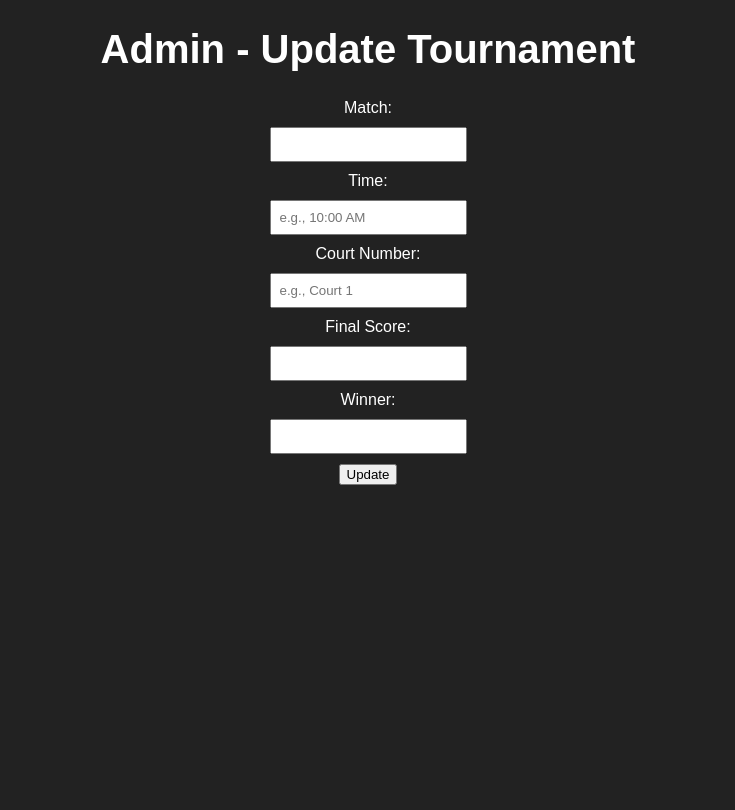
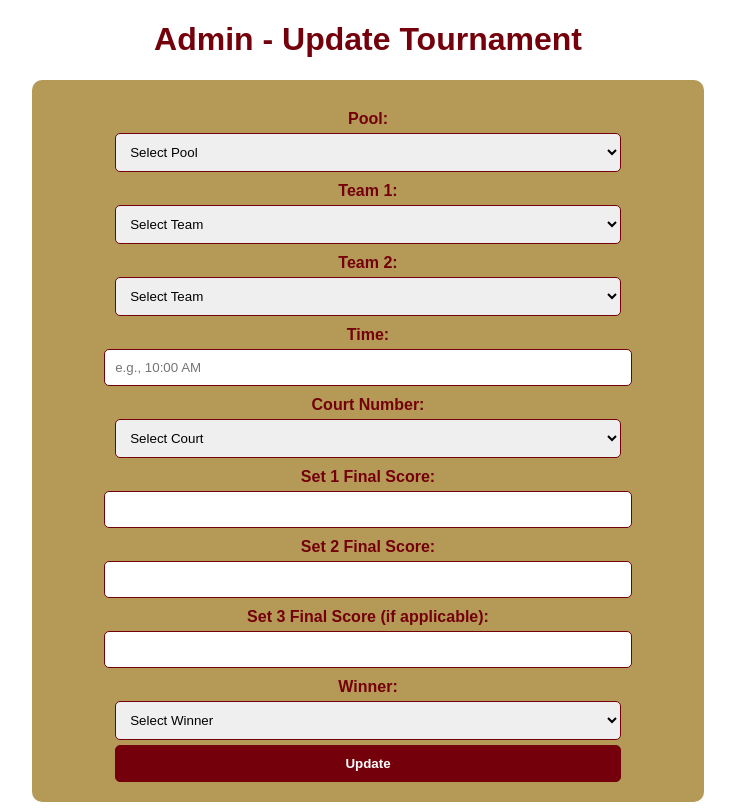
Before and after one commit to kyliel444/EWCVB_Tournament, a Flask app: page /admin in a window 1280 px wide. Shown: the whole page, without its empty margins (272-1007 px from the left). Before the commit the page ends 485 px from the top, so only its background shows below. Run offline with Flask 3, Linux system fonts and the light colour scheme.

Commit message:
Add dropdown for teams, pools, and courts

```diff
--- a/tournament_display/static/script.js
+++ b/tournament_display/static/script.js
@@ -1,4 +1,34 @@
 const socket = io();
+
+// Predefined teams
+const teams = [
+    "Elon A", "Elon B", "UNC A", "UNC B", "UNC C", "VT A",
+    "Team 7", "Team 8", "Team 9", "Team 10", "Team 11", "Team 12",
+    "Team 13", "Team 14", "Team 15", "Team 16", "Team 17", "Team 18"
+];
+
+// Function to populate team dropdowns
+function populateTeamDropdowns() {
+    let team1Dropdown = document.getElementById("team1");
+    let team2Dropdown = document.getElementById("team2");
+    let winnerDropdown = document.getElementById("winner");
+
+    teams.forEach(team => {
+        let option1 = document.createElement("option");
+        let option2 = document.createElement("option");
+        let optionWinner = document.createElement("option");
+
+        option1.value = option2.value = optionWinner.value = team;
+        option1.textContent = option2.textContent = optionWinner.textContent = team;
+
+        team1Dropdown.appendChild(option1);
+        team2Dropdown.appendChild(option2);
+        winnerDropdown.appendChild(optionWinner);
+    });
+}
+
+// Populate dropdowns when page loads
+document.addEventListener("DOMContentLoaded", populateTeamDropdowns);
 
 // Listen for updates from the server and refresh the display
 socket.on("refresh", function (data) {
@@ -9,11 +39,17 @@ socket.on("refresh", function (data) {
     data.matches.forEach(match => {
         let matchDiv = document.createElement("div");
         matchDiv.classList.add("match");
-        matchDiv.innerHTML = `<h3>${match.match}</h3>
+        matchDiv.innerHTML = `<h3>${match.pool}: ${match.team1} vs ${match.team2}</h3>
                               <p><strong>Time:</strong> ${match.time}</p>
                               <p><strong>Court:</strong> ${match.court}</p>
-                              <p><strong>Score:</strong> ${match.score}</p>
-                              <p><strong>Winner:</strong> ${match.winner}</p>`;
+                              <p><strong>Set 1:</strong> ${match.set1_score}</p>
+                              <p><strong>Set 2:</strong> ${match.set2_score}</p>`;
+
+        if (match.set3_score) {
+            matchDiv.innerHTML += `<p><strong>Set 3:</strong> ${match.set3_score}</p>`;
+        }
+
+        matchDiv.innerHTML += `<p><strong>Winner:</strong> ${match.winner}</p>`;
         matchesDiv.appendChild(matchDiv);
     });
 });
@@ -23,23 +59,26 @@ if (document.getElementById("updateForm")) {
     document.getElementById("updateForm").addEventListener("submit", function (e) {
         e.preventDefault();
 
-        let match = document.getElementById("match").value;
-        let time = document.getElementById("time").value;
-        let court = document.getElementById("court").value;
-        let score = document.getElementById("score").value;
-        let winner = document.getElementById("winner").value;
+        let matchData = {
+            pool: document.getElementById("pool").value,
+            team1: document.getElementById("team1").value,
+            team2: document.getElementById("team2").value,
+            time: document.getElementById("time").value,
+            court: document.getElementById("court").value,
+            set1_score: document.getElementById("set1_score").value,
+            set2_score: document.getElementById("set2_score").value,
+            set3_score: document.getElementById("set3_score").value || "",
+            winner: document.getElementById("winner").value
+        };
 
         fetch("/update", {
             method: "POST",
             headers: {
                 "Content-Type": "application/json"
             },
-            body: JSON.stringify({ match, time, court, score, winner })
-        }).then(response => response.json())
-          .then(data => console.log("Update successful:", data))
-          .catch(error => console.error("Error:", error));
+            body: JSON.stringify(matchData)
+        });
 
-        // Clear form
         document.getElementById("updateForm").reset();
     });
 }
--- a/tournament_display/static/styles.css
+++ b/tournament_display/static/styles.css
@@ -1,33 +1,45 @@
 body {
     font-family: Arial, sans-serif;
+    background-color: white;
+    color: #73000a;
     text-align: center;
-    background-color: #222;
-    color: white;
 }
 
 h1 {
-    font-size: 2.5rem;
-}
-
-h2 {
-    font-size: 2rem;
-    color: yellow;
-}
-
-.match {
-    background-color: #444;
-    padding: 10px;
-    margin: 10px auto;
-    border-radius: 5px;
-    width: 50%;
+    color: #73000a;
 }
 
 form {
-    margin-top: 20px;
+    background-color: #b59a57;
+    padding: 20px;
+    width: 50%;
+    margin: auto;
+    border-radius: 10px;
 }
 
-input {
+label {
     display: block;
-    margin: 10px auto;
-    padding: 8px;
+    margin-top: 10px;
+    font-weight: bold;
+    color: #73000a;
 }
+
+input, select, button {
+    width: 80%;
+    padding: 10px;
+    margin-top: 5px;
+    border-radius: 5px;
+    border: 1px solid #73000a;
+}
+
+button {
+    background-color: #73000a;
+    color: white;
+    font-weight: bold;
+    cursor: pointer;
+}
+
+button:hover {
+    background-color: #b59a57;
+    color: black;
+}
--- a/tournament_display/templates/admin.html
+++ b/tournament_display/templates/admin.html
@@ -10,20 +10,63 @@
 <body>
     <h1>Admin - Update Tournament</h1>
     <form id="updateForm">
-        <label>Match:</label>
-        <input type="text" id="match" required>
+        <!-- Pool Selection -->
+        <label>Pool:</label>
+        <select id="pool">
+            <option value="">Select Pool</option>
+            <option value="Pool A">Pool A</option>
+            <option value="Pool B">Pool B</option>
+            <option value="Pool C">Pool C</option>
+            <option value="Pool D">Pool D</option>
+            <option value="Pool E">Pool E</option>
+            <option value="Pool F">Pool F</option>
+        </select>
 
+        <!-- Team 1 Selection -->
+        <label>Team 1:</label>
+        <select id="team1">
+            <option value="">Select Team</option>
+        </select>
+
+        <!-- Team 2 Selection -->
+        <label>Team 2:</label>
+        <select id="team2">
+            <option value="">Select Team</option>
+        </select>
+
+        <!-- Time Selection -->
         <label>Time:</label>
         <input type="text" id="time" placeholder="e.g., 10:00 AM" required>
 
+        <!-- Court Number Selection -->
         <label>Court Number:</label>
-        <input type="text" id="court" placeholder="e.g., Court 1" required>
+        <select id="court">
+            <option value="">Select Court</option>
+            <option value="1">Court 1</option>
+            <option value="2">Court 2</option>
+            <option value="3">Court 3</option>
+            <option value="4">Court 4</option>
+            <option value="5">Court 5</option>
+            <option value="6">Court 6</option>
+            <option value="7">Court 7</option>
+            <option value="8">Court 8</option>
+        </select>
 
-        <label>Final Score:</label>
-        <input type="text" id="score" required>
+        <!-- Set Scores -->
+        <label>Set 1 Final Score:</label>
+        <input type="text" id="set1_score" required>
 
+        <label>Set 2 Final Score:</label>
+        <input type="text" id="set2_score" required>
+
+        <label>Set 3 Final Score (if applicable):</label>
+        <input type="text" id="set3_score">
+
+        <!-- Winner Selection -->
         <label>Winner:</label>
-        <input type="text" id="winner" required>
+        <select id="winner">
+            <option value="">Select Winner</option>
+        </select>
 
         <button type="submit">Update</button>
     </form>
```
Also changed, not shown: tournament_display/data.json (line endings or trailing spaces).
